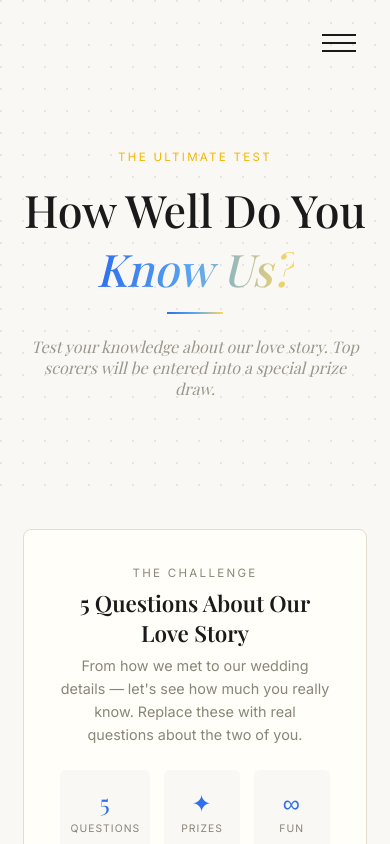
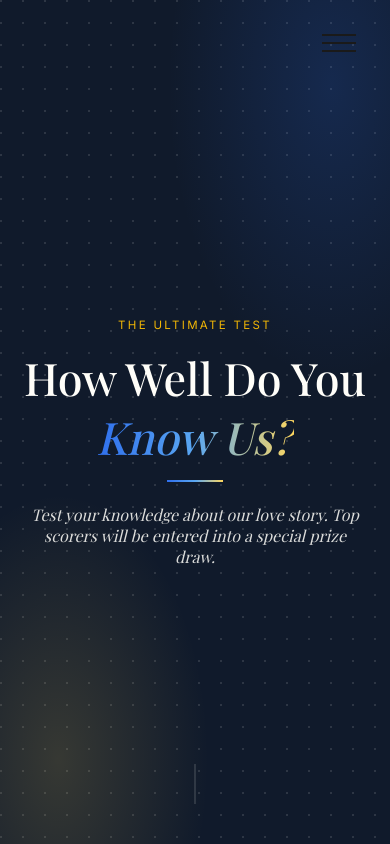
Before and after one commit to fiificode/wedding-next, a Next.js app: page /trivia in a window 390 px wide. Shown: the top 844 px of the page. Built offline with nearby package versions, Linux system fonts and the light colour scheme.

Commit message:
Enhance global styles and chapter components for improved responsiveness and aesthetics. Updated button styles, added media queries for mobile layouts, and refined chapter hero and sub-navigation elements. Incorporated 'dark' prop for consistent theming across various pages.

```diff
--- a/app/details/page.jsx
+++ b/app/details/page.jsx
@@ -64,6 +64,7 @@ export default function DetailsPage() {
           </>
         }
         lede="Two ceremonies, one beautiful love story — replace with your own event names."
+        dark
       />
 
       <div className="chapter-body countdown-block">
--- a/app/gallery/page.jsx
+++ b/app/gallery/page.jsx
@@ -30,6 +30,7 @@ export default function GalleryPage() {
           </>
         }
         lede="Moments captured in time — replace these placeholder tiles with your own photos."
+        dark
       />
       <div className="chapter-body">
         <div className="gallery-grid">
--- a/app/globals.css
+++ b/app/globals.css
@@ -158,7 +158,8 @@ button {
   align-items: center;
   justify-content: space-between;
   gap: 16px;
-  padding: 20px 6vw;
+  min-height: 86px;
+  padding: 0 6vw;
   font-size: 0.7rem;
   letter-spacing: 0.12em;
   text-transform: uppercase;
@@ -207,6 +208,10 @@ button {
   justify-content: center;
   min-width: 0;
 }
+.chapter-subnav .subnav-center > span {
+  white-space: nowrap;
+  flex-shrink: 0;
+}
 .chapter-subnav .subnav-center em {
   font-family: var(--font-serif);
   font-style: italic;
@@ -219,6 +224,24 @@ button {
 }
 .chapter-subnav .subnav-sep {
   opacity: 0.4;
+}
+.chapter-subnav .back-arrow {
+  display: none;
+}
+@media (max-width: 700px) {
+  /* drop the verbose back/next words, keep brand + arrows + chapter/title
+     so the bar clears the fixed hamburger button instead of running under it */
+  .chapter-subnav {
+    padding: 0 16px;
+    padding-right: 84px;
+  }
+  .chapter-subnav .subnav-side .subnav-sep,
+  .chapter-subnav .subnav-label {
+    display: none;
+  }
+  .chapter-subnav .back-arrow {
+    display: inline-block;
+  }
 }
 
 /* ---------- scroll progress rail ---------- */
@@ -613,15 +636,15 @@ button {
   position: relative;
   min-height: 100vh;
 }
-.chapter.on-dark {
-  background: var(--dark);
-  color: var(--offwhite);
-}
 .chapter-hero {
   position: relative;
   padding: 150px 6vw 90px;
   text-align: center;
   overflow: hidden;
+}
+.chapter-hero.hero-dark {
+  background: var(--dark);
+  color: var(--offwhite);
 }
 .chapter-hero .eyebrow.accent {
   color: var(--accent2);
@@ -650,7 +673,7 @@ button {
   margin: 0 auto;
   opacity: 0.85;
 }
-.chapter:not(.on-dark) .chapter-hero .lede {
+.chapter-hero:not(.hero-dark) .lede {
   color: var(--muted);
 }
 .chapter-hero .meta {
@@ -658,6 +681,29 @@ button {
   font-size: 0.75rem;
   letter-spacing: 0.15em;
   opacity: 0.55;
+}
+@media (max-width: 700px) {
+  /* full-height, vertically centered chapter intro, with a small
+     scroll-hint tick at the bottom instead of running straight into body */
+  .chapter-hero {
+    min-height: 100vh;
+    display: flex;
+    flex-direction: column;
+    justify-content: center;
+    padding-top: 100px;
+    padding-bottom: 60px;
+  }
+  .chapter-hero::after {
+    content: "";
+    position: absolute;
+    left: 50%;
+    bottom: 40px;
+    width: 1px;
+    height: 40px;
+    background: currentColor;
+    opacity: 0.25;
+    transform: translateX(-50%);
+  }
 }
 .chapter-body {
   position: relative;
@@ -891,6 +937,39 @@ button {
   color: var(--muted);
   margin-top: 2px;
 }
+@media (max-width: 700px) {
+  /* stack the image/text scrollytelling grids instead of squeezing two
+     narrow columns side by side; always read image-then-text on mobile,
+     regardless of the alternating "reverse" variant used on desktop */
+  .moment,
+  .detail-block {
+    grid-template-columns: 1fr;
+    gap: 24px;
+  }
+  .moment.reverse .moment-media,
+  .moment.reverse .moment-text,
+  .detail-block.reverse .moment-media,
+  .detail-block.reverse .detail-block-text {
+    order: 0;
+  }
+  .moments,
+  .detail-block-list {
+    padding-left: 0;
+    gap: 70px;
+  }
+  .countdown-panel {
+    border-left: none;
+    padding: 0;
+  }
+  .countdown-panel:not(:first-child) {
+    margin-top: 28px;
+    padding-top: 28px;
+    border-top: 1px solid var(--border);
+  }
+  .chapter.on-dark .countdown-panel:not(:first-child) {
+    border-top-color: rgba(255, 255, 255, 0.14);
+  }
+}
 .detail-actions {
   display: flex;
   flex-wrap: wrap;
@@ -913,6 +992,15 @@ button {
   color: var(--offwhite);
   border-color: var(--ink);
 }
+.chapter.on-dark .detail-actions .filled {
+  background: var(--offwhite);
+  color: var(--ink);
+  border-color: var(--offwhite);
+}
+.chapter.on-dark .detail-actions a:not(.filled),
+.chapter.on-dark .detail-actions button:not(.filled) {
+  border-color: rgba(255, 255, 255, 0.3);
+}
 
 /* registry */
 .registry-grid {
@@ -934,6 +1022,7 @@ button {
 .registry-card h5 {
   font-family: var(--font-serif);
   font-size: 1.15rem;
+  color: var(--ink);
 }
 .registry-card span {
   font-size: 0.75rem;
@@ -973,6 +1062,7 @@ button {
   letter-spacing: 0.1em;
   color: rgba(255, 255, 255, 0.85);
   text-transform: uppercase;
+  border: 1px solid rgba(255, 255, 255, 0.1);
 }
 .tile-ph.g1 {
   background: linear-gradient(160deg, #2f6fed, #1d4ed8);
@@ -984,7 +1074,7 @@ button {
   background: linear-gradient(160deg, #ffd75e, #f2b705);
 }
 .tile-ph.g4 {
-  background: linear-gradient(160deg, #1d2b45, #0e1830);
+  background: linear-gradient(160deg, #4a3b5c, #2d2440);
 }
 .tile-ph.g5 {
   background: linear-gradient(160deg, #e3dccb, #c9bfa5);
@@ -1049,6 +1139,10 @@ button {
 }
 .filled-btn:hover {
   opacity: 0.85;
+}
+.chapter.on-dark .filled-btn {
+  background: var(--offwhite);
+  color: var(--ink);
 }
 .share-cta-note {
   margin-top: 22px;
@@ -1430,12 +1524,16 @@ button {
 }
 .rsvp-form button {
   margin-top: 8px;
-  background: var(--offwhite);
-  color: var(--ink);
+  background: var(--ink);
+  color: var(--offwhite);
   padding: 15px;
   letter-spacing: 0.15em;
   font-size: 0.82rem;
   border-radius: 3px;
+  transition: opacity 0.2s;
+}
+.rsvp-form button:hover {
+  opacity: 0.85;
 }
 
 /* trivia — full quiz */
@@ -1464,6 +1562,7 @@ button {
 .quiz-card {
   margin-top: 22px;
   background: var(--offwhite);
+  color: var(--ink);
   border: 1px solid var(--border);
   border-radius: 8px;
   padding: 36px;
--- a/app/guest-gallery/page.jsx
+++ b/app/guest-gallery/page.jsx
@@ -68,6 +68,7 @@ export default function GuestGalleryPage() {
         eyebrow="GUEST GALLERY"
         title="Share Your Moments"
         lede="Help us capture every moment of this special day"
+        dark
       />
       <div className="chapter-body">
         {!unlocked ? (
--- a/app/guestbook/page.jsx
+++ b/app/guestbook/page.jsx
@@ -55,6 +55,7 @@ export default function GuestbookPage() {
           </>
         }
         lede="Words of love, laughter, and well wishes from those who matter most."
+        dark
       />
       <div className="chapter-body">
         <Reveal as="div" delay={0.1} className="guestbook-cta-wrap">
--- a/app/registry/page.jsx
+++ b/app/registry/page.jsx
@@ -26,6 +26,7 @@ export default function RegistryPage() {
           </>
         }
         lede="Your presence is the gift — but if you'd like to give more."
+        dark
       />
       <div className="chapter-body">
         <div className="registry-grid">
--- a/app/rsvp/page.jsx
+++ b/app/rsvp/page.jsx
@@ -6,7 +6,7 @@ import RsvpForm from "@/components/RsvpForm";
 
 export default function RsvpPage() {
   return (
-    <section className="chapter on-dark">
+    <section className="chapter">
       <ChapterSubNav
         chapterLabel="CHAPTER 04"
         title="RSVP"
--- a/app/story/page.jsx
+++ b/app/story/page.jsx
@@ -48,7 +48,7 @@ export default function StoryPage() {
   const bodyRef = useRef(null);
 
   return (
-    <section className="chapter on-dark">
+    <section className="chapter">
       <ChapterSubNav
         chapterLabel="CHAPTER 01"
         title="Our Story"
--- a/app/trivia/page.jsx
+++ b/app/trivia/page.jsx
@@ -20,6 +20,7 @@ export default function TriviaPage() {
           </>
         }
         lede="Test your knowledge about our love story. Top scorers will be entered into a special prize draw."
+        dark
       />
       <div className="chapter-body">
         <Quiz />
--- a/app/vendors/page.jsx
+++ b/app/vendors/page.jsx
@@ -73,6 +73,7 @@ export default function VendorsPage() {
           </>
         }
         lede="Everything your team needs for load-in, timing, and logistics on the day."
+        dark
       />
 
       <div className="chapter-body">
--- a/components/ChapterHero.jsx
+++ b/components/ChapterHero.jsx
@@ -2,7 +2,7 @@ import Reveal from "@/components/Reveal";
 
 export default function ChapterHero({ eyebrow, title, lede, meta, dark }) {
   return (
-    <div className="chapter-hero">
+    <div className={`chapter-hero ${dark ? "hero-dark" : ""}`}>
       <div className={`dotgrid ${dark ? "on-dark" : ""}`} />
       {dark && <div className="glow" />}
       <div style={{ position: "relative" }}>
--- a/components/ChapterSubNav.jsx
+++ b/components/ChapterSubNav.jsx
@@ -24,8 +24,9 @@ export default function ChapterSubNav({ chapterLabel, title, back, next }) {
     <div className={`chapter-subnav ${show ? "show" : ""}`}>
       <TransitionLink href={back.href} className="subnav-side">
         <span className="subnav-brand">A&amp;A</span>
+        <span className="subnav-arrow back-arrow">←</span>
         <span className="subnav-sep">·</span>
-        {back.label}
+        <span className="subnav-label">{back.label}</span>
       </TransitionLink>
       <div className="subnav-center">
         <span>{chapterLabel}</span>
@@ -33,7 +34,8 @@ export default function ChapterSubNav({ chapterLabel, title, back, next }) {
         <em>{title}</em>
       </div>
       <TransitionLink href={next.href} className="subnav-side right">
-        {next.label} →
+        <span className="subnav-label">{next.label}</span>
+        <span className="subnav-arrow">→</span>
       </TransitionLink>
     </div>
   );
```
Also changed, not shown: 1 other file (tests, documents, lock files or other folders).
